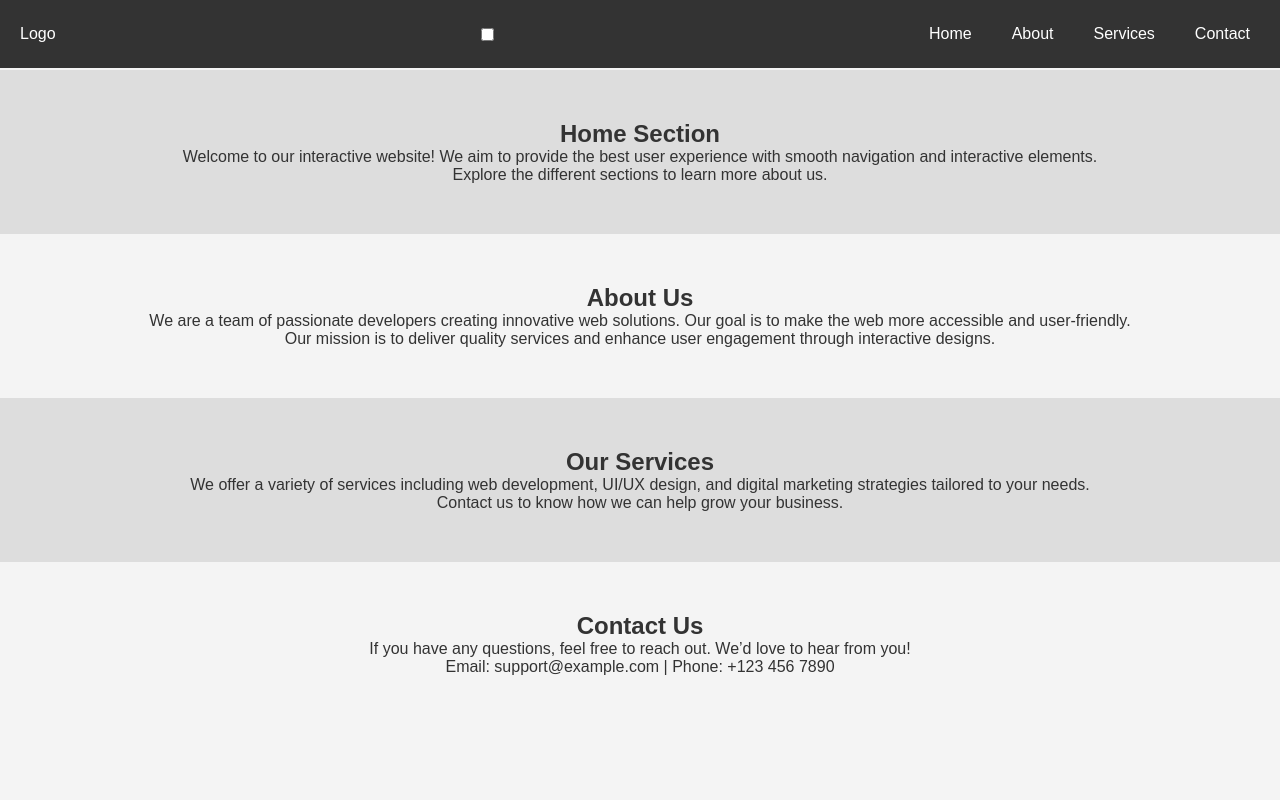
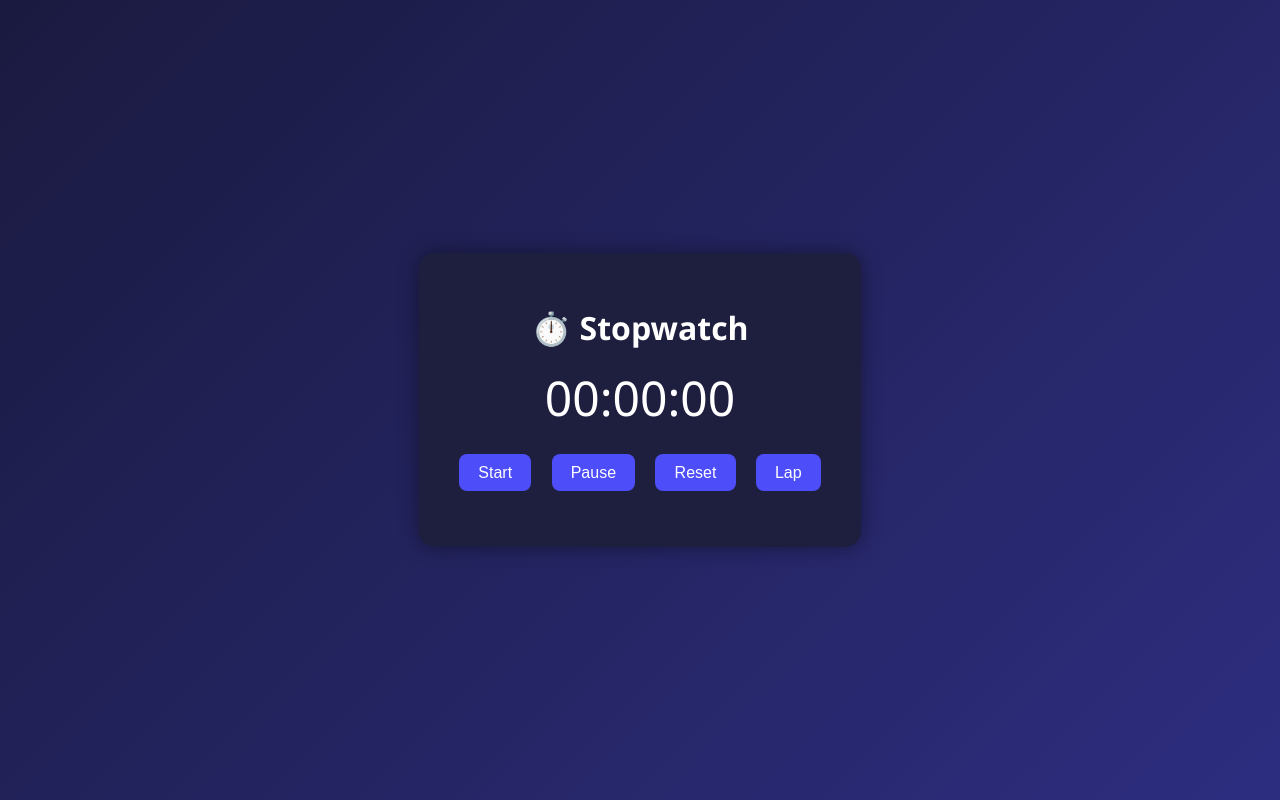
Before and after one commit to Degaga-Emiru/PRODIGY_WD_02, a plain HTML site: page index.html in a window 1280 px wide. Drawn offline with Linux system fonts and the light colour scheme.

Commit message:
update the all file and commit them

```diff
--- a/index.html
+++ b/index.html
@@ -1,49 +1,23 @@
 <!DOCTYPE html>
 <html lang="en">
 <head>
-    <meta charset="UTF-8">
-    <meta name="viewport" content="width=device-width, initial-scale=1.0">
-    <title> Interactive Navbar menu task 1</title>
-    <link rel="stylesheet" href="styles.css">
+  <meta charset="UTF-8">
+  <meta name="viewport" content="width=device-width, initial-scale=1.0">
+  <title>Stopwatch App</title>
+  <link rel="stylesheet" href="styles.css">
 </head>
 <body>
-
-<nav id="navbar">
-    <div class="logo">Logo</div>
-    <input type="checkbox" id="menu-toggle" class="menu-toggle">
-    <label for="menu-toggle" class="menu-icon" id="menu-icon">☰</label>
-    <div class="menu" id="menu">
-        <a href="#home">Home</a>
-        <a href="#about">About</a>
-        <a href="#services">Services</a>
-        <a href="#contact">Contact</a>
-        <span class="close-btn" id="close-btn">&times;</span>
+  <div class="container">
+    <h1>⏱️ Stopwatch</h1>
+    <div id="display">00:00:00</div>
+    <div class="buttons">
+      <button id="start">Start</button>
+      <button id="pause">Pause</button>
+      <button id="reset">Reset</button>
+      <button id="lap">Lap</button>
     </div>
-</nav>
-
-<main>
-    <section id="home">
-        <h1>Home Section</h1>
-        <p>Welcome to our interactive website! We aim to provide the best user experience with smooth navigation and interactive elements.</p>
-        <p>Explore the different sections to learn more about us.</p>
-    </section>
-    <section id="about">
-        <h1>About Us</h1>
-        <p>We are a team of passionate developers creating innovative web solutions. Our goal is to make the web more accessible and user-friendly.</p>
-        <p>Our mission is to deliver quality services and enhance user engagement through interactive designs.</p>
-    </section>
-    <section id="services">
-        <h1>Our Services</h1>
-        <p>We offer a variety of services including web development, UI/UX design, and digital marketing strategies tailored to your needs.</p>
-        <p>Contact us to know how we can help grow your business.</p>
-    </section>
-    <section id="contact">
-        <h1>Contact Us</h1>
-        <p>If you have any questions, feel free to reach out. We’d love to hear from you!</p>
-        <p>Email: support@example.com | Phone: +123 456 7890</p>
-    </section>
-</main>
-<script src="scripts.js"> </script>
-
+    <ul id="laps"></ul>
+  </div>
+  <script src="scripts.js"></script>
 </body>
 </html>
--- a/scripts.js
+++ b/scripts.js
@@ -1,21 +1,48 @@
-const menuToggle = document.getElementById('menu-toggle');
-    const menu = document.getElementById('menu');
-    const menuIcon = document.getElementById('menu-icon');
-    const closeBtn = document.getElementById('close-btn');
-    const navbar = document.getElementById('navbar');
+let [hours, minutes, seconds] = [0, 0, 0];
+let timer = null;
+let lapCount = 1;
 
-    menuIcon.addEventListener('click', () => {
-        menu.classList.add('active');
-    });
+const display = document.getElementById("display");
+const laps = document.getElementById("laps");
 
-    closeBtn.addEventListener('click', () => {
-        menu.classList.remove('active');
-    });
+document.getElementById("start").addEventListener("click", () => {
+  if (timer !== null) return;
+  timer = setInterval(runStopwatch, 1000);
+});
 
-    window.addEventListener('scroll', () => {
-        if (window.scrollY > 50) {
-            navbar.classList.add('scrolled');
-        } else {
-            navbar.classList.remove('scrolled');
-        }
-    });
+document.getElementById("pause").addEventListener("click", () => {
+  clearInterval(timer);
+  timer = null;
+});
+
+document.getElementById("reset").addEventListener("click", () => {
+  clearInterval(timer);
+  [hours, minutes, seconds] = [0, 0, 0];
+  timer = null;
+  display.innerText = "00:00:00";
+  laps.innerHTML = '';
+  lapCount = 1;
+});
+
+document.getElementById("lap").addEventListener("click", () => {
+  const li = document.createElement("li");
+  li.innerText = `Lap ${lapCount++}: ${formatTime(hours)}:${formatTime(minutes)}:${formatTime(seconds)}`;
+  laps.appendChild(li);
+});
+
+function runStopwatch() {
+  seconds++;
+  if (seconds === 60) {
+    seconds = 0;
+    minutes++;
+  }
+  if (minutes === 60) {
+    minutes = 0;
+    hours++;
+  }
+  display.innerText = `${formatTime(hours)}:${formatTime(minutes)}:${formatTime(seconds)}`;
+}
+
+function formatTime(unit) {
+  return unit < 10 ? '0' + unit : unit;
+}
--- a/styles.css
+++ b/styles.css
@@ -1,109 +1,55 @@
-
-    * {
+body {
+    font-family: 'Segoe UI', sans-serif;
+    background: linear-gradient(135deg, #1a1a40, #2d2d80);
+    color: #fff;
+    display: flex;
+    justify-content: center;
+    align-items: center;
+    height: 100vh;
     margin: 0;
-        padding: 0;
-        box-sizing: border-box;
-        font-family: Arial, sans-serif;
   }
 
-    body {
-        background-color: #f4f4f4;
-        color: #333;
+  .container {
+    text-align: center;
+    background: #1e1e3f;
+    padding: 2rem;
+    border-radius: 1rem;
+    box-shadow: 0 0 20px rgba(0,0,0,0.4);
   }
 
-    nav {
-        display: flex;
-        justify-content: space-between;
-        align-items: center;
-        background: #333;
-        color: white;
-        padding: 15px 20px;
-        position: fixed;
-        width: 100%;
-        top: 0;
-        left: 0;
-        transition: 0.3s;
+  h1 {
+    margin-bottom: 1rem;
   }
 
-    .scrolled {
-        background: #222;
-        box-shadow: 0px 4px 6px rgba(0, 0, 0, 0.1);
+  #display {
+    font-size: 3rem;
+    margin: 1rem 0;
   }
 
-    .menu-icon {
-        font-size: 24px;
+  .buttons button {
+    padding: 0.6rem 1.2rem;
+    margin: 0.5rem;
+    border: none;
+    border-radius: 0.5rem;
+    background-color: #4d4df9;
+    color: white;
+    font-size: 1rem;
     cursor: pointer;
-        display: none;
   }
 
-    .menu {
-        display: flex;
-        gap: 20px;
+  .buttons button:hover {
+    background-color: #3535b3;
   }
 
-    .menu a {
-        text-decoration: none;
-        color: white;
-        padding: 10px;
-        transition: 0.3s;
+  #laps {
+    list-style: none;
+    padding: 0;
+    margin-top: 1rem;
   }
 
-    .menu a:hover {
-        background: #555;
-        border-radius: 5px;
+  #laps li {
+    background: #2e2e5e;
+    padding: 0.5rem;
+    margin: 0.3rem 0;
+    border-radius: 0.3rem;
   }
-
-    .close-btn {
-        display: none;
-        font-size: 24px;
-        cursor: pointer;
-        position: absolute;
-        top: 15px;
-        right: 20px;
-        color: white;
-    }
-
-    main {
-        padding-top: 70px;
-    }
-
-    section {
-        padding: 50px;
-        text-align: center;
-    }
-
-    section:nth-child(odd) {
-        background: #ddd;
-    }
-
-    @media (max-width: 768px) {
-        .menu {
-            position: fixed;
-            top: 0;
-            right: -100%;
-            width: 60%;
-            height: 100vh;
-            background: #333;
-            display: flex;
-            flex-direction: column;
-            align-items: center;
-            justify-content: center;
-            transition: 0.3s;
-        }
-
-        .menu.active {
-            right: 0;
-        }
-
-        .menu a {
-            font-size: 20px;
-        }
-
-        .menu-icon {
-            display: block;
-        }
-
-        .close-btn {
-            display: block;
-        }
-    }
```
Lines whose indentation alone changed are shown as unchanged.
